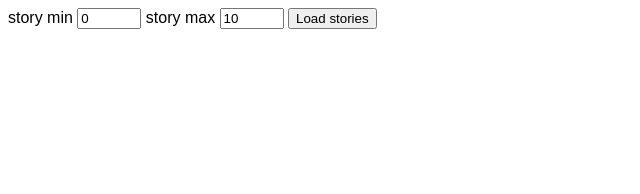
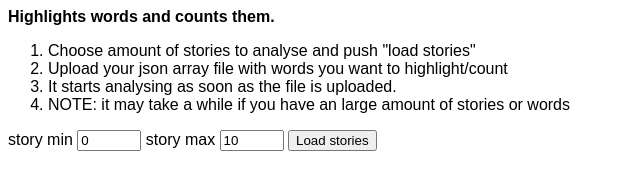
Before and after one commit to joanneonis/grimm-tools, a website built with webpack: page tools/highlight/index.html in a window 1280 px wide. Shown: the whole page, without its empty margins (0-640 px from the left). Built offline with nearby package versions, Linux system fonts and the light colour scheme.

Commit message:
added comments

```diff
--- a/tools/highlight/index.html
+++ b/tools/highlight/index.html
@@ -8,6 +8,15 @@
 	<link rel="stylesheet" href="./style.css">
 </head>
 <body>
+	<strong>
+		Highlights words and counts them.
+	</strong>
+	<ol>
+		<li>Choose amount of stories to analyse and push "load stories"</li>
+		<li>Upload your json array file with words you want to highlight/count</li>
+		<li>It starts analysing as soon as the file is uploaded.</li>
+		<li>NOTE: it may take a while if you have an large amount of stories or words</li>
+	</ol>
 	<div class="storycount">
 		<label for="storyMin">
 			story min
```
Also changed, not shown: readme.md.
